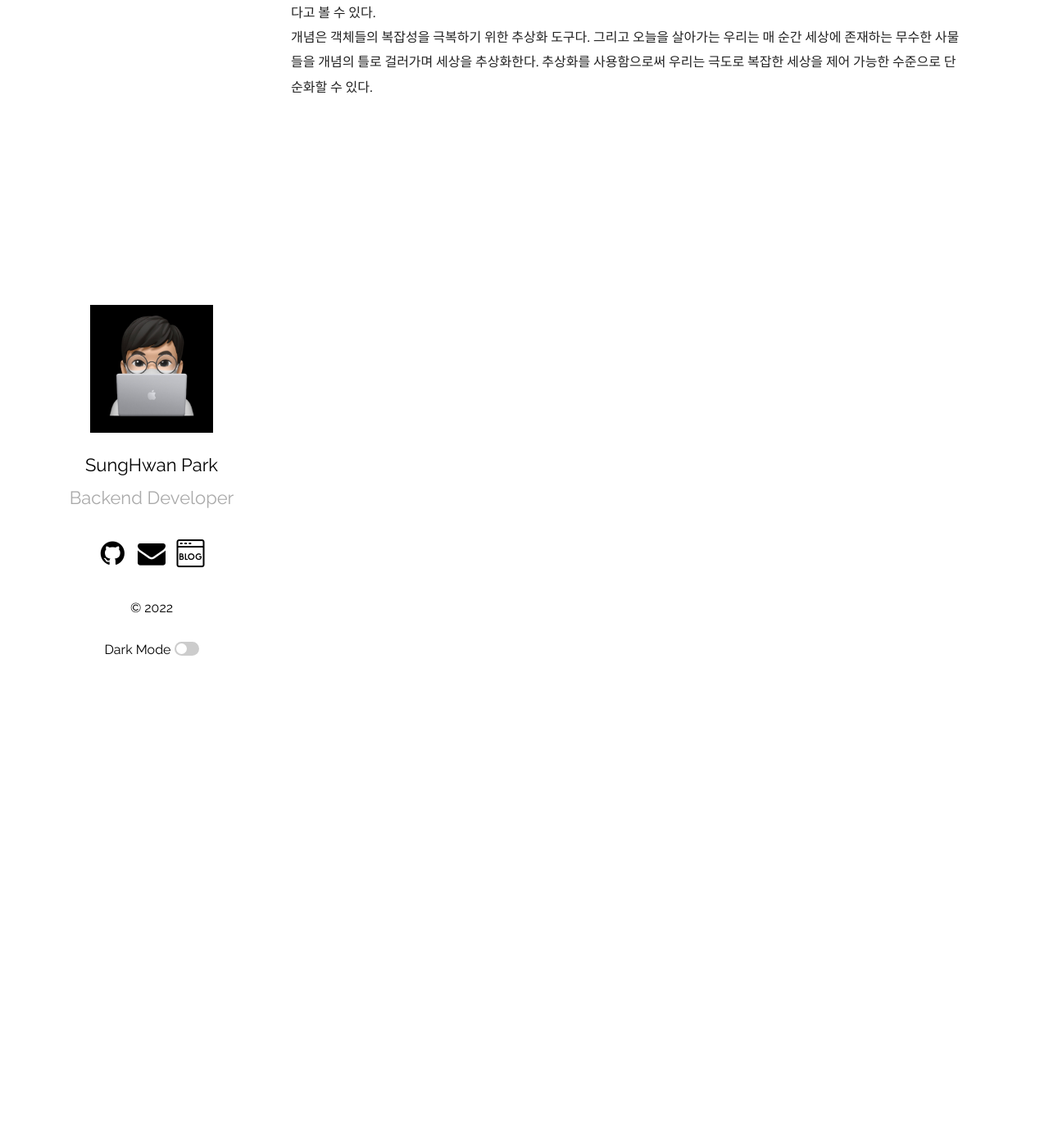
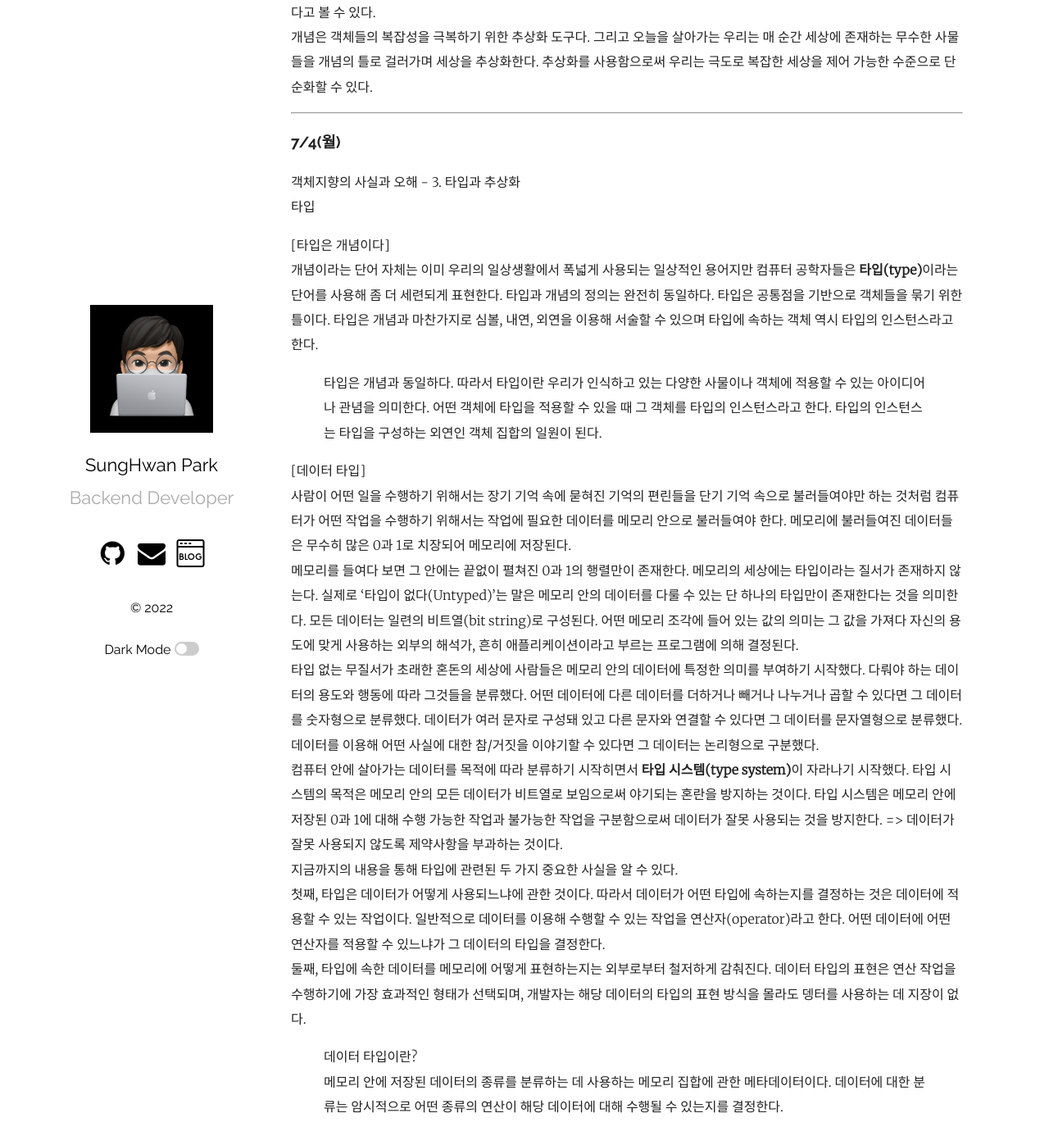
Before and after one commit to park0219/park0219.github.io, a Jekyll site: the page built from _posts/2022-07-01-7월TIL.markdown, in a window 1280 px wide and 1400 px high, scrolled down 2711 px. Shown: the top 1397 px of the window at 82% size. Built offline with Jekyll 4.4.1, drawn with Linux system fonts in a browser that asks for light colours; comment, search, counter and statistics services are not loaded.

Commit message:
feat: 2022-07-04 TIL 추가

```diff
--- a/_posts/2022-07-01-7월TIL.markdown
+++ b/_posts/2022-07-01-7월TIL.markdown
@@ -74,3 +74,27 @@ categories: 202207 TIL
 앞에서 정원사, 병사, 신하, 왕자와 공주 등을 트럼프라는 개념으로 묶은 것은 개별 객체 간의 차이점은 무시하고 공통점을 취한 결과다. 이는 추상화의 첫 번째 차원인 일반화를 적용한 결과다.
 트럼프에 속하는 객체들의 공통점 중에서도 우리가 중요하다고 생각하는 특징은 몸이 납작하고 두 손과 두 발이 네모난 몸 모서리에 달려 있다는 것뿐이다. 그 외의 사항들은 무시되고 있다. 이는 추상화의 두 번째 차원에 따라 불필요한 세부 사항을 제거했다고 볼 수 있다.
 개념은 객체들의 복잡성을 극복하기 위한 추상화 도구다. 그리고 오늘을 살아가는 우리는 매 순간 세상에 존재하는 무수한 사물들을 개념의 틀로 걸러가며 세상을 추상화한다. 추상화를 사용함으로써 우리는 극도로 복잡한 세상을 제어 가능한 수준으로 단순화할 수 있다.
+
+---
+
+### 7/4(월)
+
+객체지향의 사실과 오해 - 3. 타입과 추상화
+타입
+
+[타입은 개념이다]
+개념이라는 단어 자체는 이미 우리의 일상생활에서 폭넓게 사용되는 일상적인 용어지만 컴퓨터 공학자들은 **타입(type)**이라는 단어를 사용해 좀 더 세련되게 표현한다. 타입과 개념의 정의는 완전히 동일하다. 타입은 공통점을 기반으로 객체들을 묶기 위한 틀이다. 타입은 개념과 마찬가지로 심볼, 내연, 외연을 이용해 서술할 수 있으며 타입에 속하는 객체 역시 타입의 인스턴스라고 한다.
+
+> 타입은 개념과 동일하다. 따라서 타입이란 우리가 인식하고 있는 다양한 사물이나 객체에 적용할 수 있는 아이디어나 관념을 의미한다. 어떤 객체에 타입을 적용할 수 있을 때 그 객체를 타입의 인스턴스라고 한다. 타입의 인스턴스는 타입을 구성하는 외연인 객체 집합의 일원이 된다.
+
+[데이터 타입]
+사람이 어떤 일을 수행하기 위해서는 장기 기억 속에 묻혀진 기억의 편린들을 단기 기억 속으로 불러들여야만 하는 것처럼 컴퓨터가 어떤 작업을 수행하기 위해서는 작업에 필요한 데이터를 메모리 안으로 불러들여야 한다. 메모리에 불러들여진 데이터들은 무수히 많은 0과 1로 치장되어 메모리에 저장된다.
+메모리를 들여다 보면 그 안에는 끝없이 펼쳐진 0과 1의 행렬만이 존재한다. 메모리의 세상에는 타입이라는 질서가 존재하지 않는다. 실제로 '타입이 없다(Untyped)'는 말은 메모리 안의 데이터를 다룰 수 있는 단 하나의 타입만이 존재한다는 것을 의미한다. 모든 데이터는 일련의 비트열(bit string)로 구성된다. 어떤 메모리 조각에 들어 있는 값의 의미는 그 값을 가져다 자신의 용도에 맞게 사용하는 외부의 해석가, 흔히 애플리케이션이라고 부르는 프로그램에 의해 결정된다.
+타입 없는 무질서가 초래한 혼돈의 세상에 사람들은 메모리 안의 데이터에 특정한 의미를 부여하기 시작했다. 다뤄야 하는 데이터의 용도와 행동에 따라 그것들을 분류했다. 어떤 데이터에 다른 데이터를 더하거나 빼거나 나누거나 곱할 수 있다면 그 데이터를 숫자형으로 분류했다. 데이터가 여러 문자로 구성돼 있고 다른 문자와 연결할 수 있다면 그 데이터를 문자열형으로 분류했다. 데이터를 이용해 어떤 사실에 대한 참/거짓을 이야기할 수 있다면 그 데이터는 논리형으로 구분했다.
+컴퓨터 안에 살아가는 데이터를 목적에 따라 분류하기 시작히면서 **타입 시스템(type system)**이 자라나기 시작했다. 타입 시스템의 목적은 메모리 안의 모든 데이터가 비트열로 보임으로써 야기되는 혼란을 방지하는 것이다. 타입 시스템은 메모리 안에 저장된 0과 1에 대해 수행 가능한 작업과 불가능한 작업을 구분함으로써 데이터가 잘못 사용되는 것을 방지한다. => 데이터가 잘못 사용되지 않도록 제약사항을 부과하는 것이다.
+지금까지의 내용을 통해 타입에 관련된 두 가지 중요한 사실을 알 수 있다.
+첫째, 타입은 데이터가 어떻게 사용되느냐에 관한 것이다. 따라서 데이터가 어떤 타입에 속하는지를 결정하는 것은 데이터에 적용할 수 있는 작업이다. 일반적으로 데이터를 이용해 수행할 수 있는 작업을 연산자(operator)라고 한다. 어떤 데이터에 어떤 연산자를 적용할 수 있느냐가 그 데이터의 타입을 결정한다.
+둘째, 타입에 속한 데이터를 메모리에 어떻게 표현하는지는 외부로부터 철저하게 감춰진다. 데이터 타입의 표현은 연산 작업을 수행하기에 가장 효과적인 형태가 선택되며, 개발자는 해당 데이터의 타입의 표현 방식을 몰라도 뎅터를 사용하는 데 지장이 없다.
+
+> 데이터 타입이란?
+> 메모리 안에 저장된 데이터의 종류를 분류하는 데 사용하는 메모리 집합에 관한 메타데이터이다. 데이터에 대한 분류는 암시적으로 어떤 종류의 연산이 해당 데이터에 대해 수행될 수 있는지를 결정한다.
```
